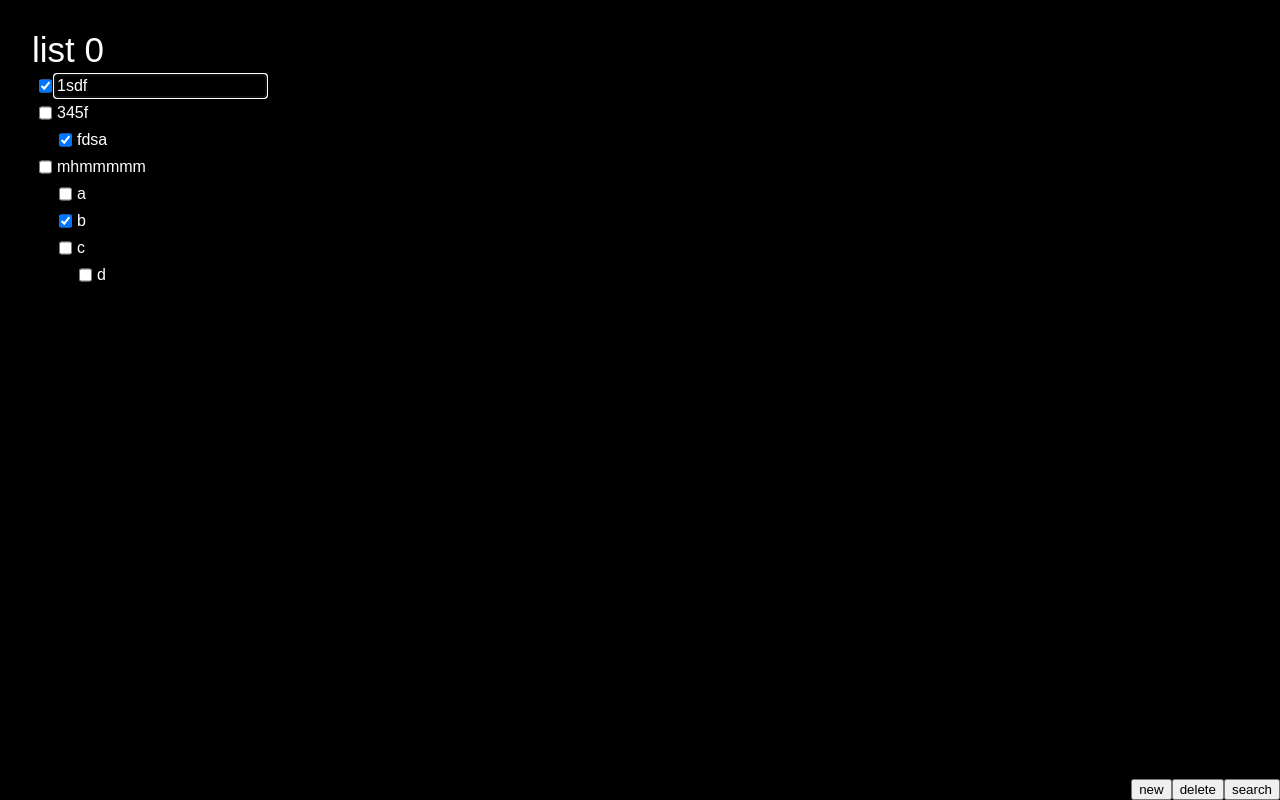
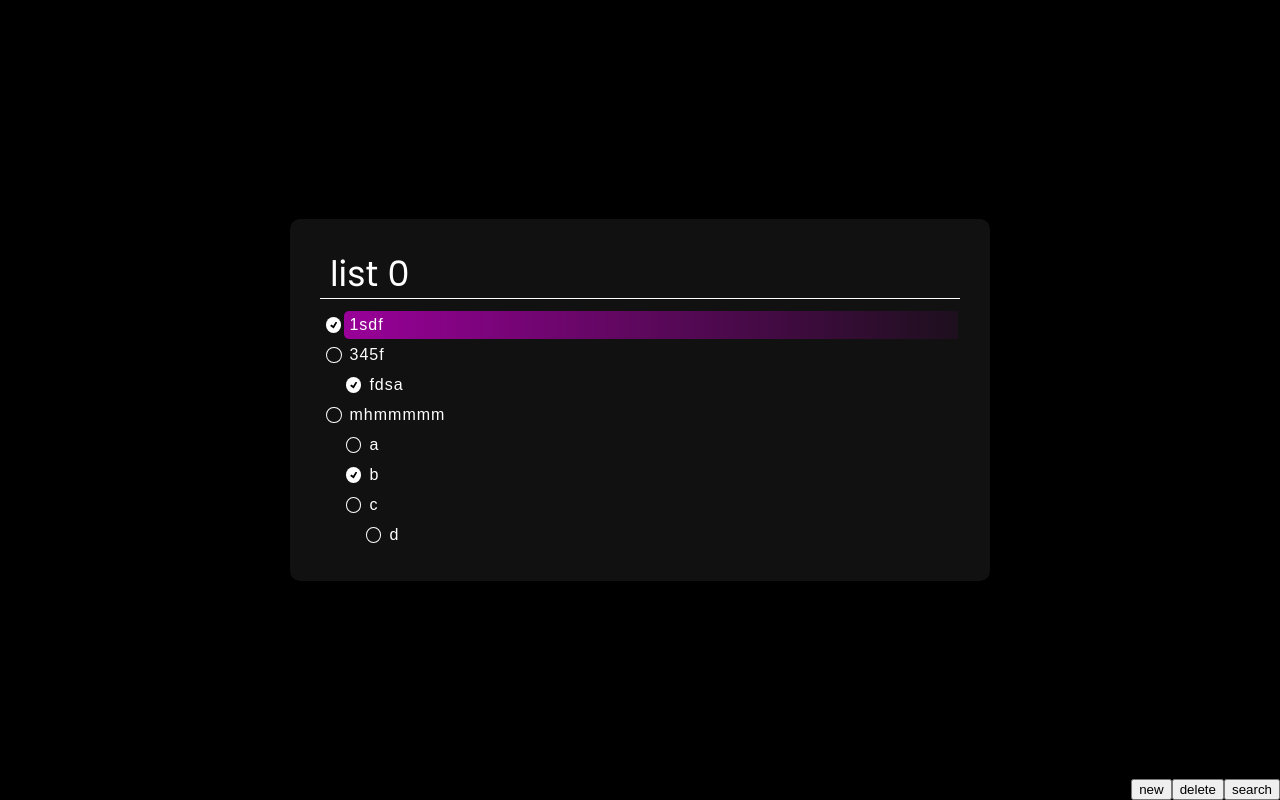
Before and after one commit to Jeff0Brewer/to-do, a Next.js app: page / in a window 1280 px wide. Built offline with nearby package versions, Linux system fonts and the light colour scheme.

Commit message:
style list

```diff
--- a/components/item.tsx
+++ b/components/item.tsx
@@ -42,8 +42,9 @@ const Item: FC<ItemProps> = props => {
     }, [props.focus])
 
     return (
-        <div className={styles.itemContainer}>
+        <div className={styles.itemContainer} onMouseDown={props.setFocus}>
             <input
+                className={styles.itemCheck}
                 type="checkbox"
                 defaultChecked={props.completed}
                 onChange={toggleCompleted}
@@ -56,7 +57,6 @@ const Item: FC<ItemProps> = props => {
                 defaultValue={props.text}
                 onChange={changeText}
                 onKeyDown={keyHandler}
-                onMouseDown={props.setFocus}
             />
         </div>
     )
--- a/pages/index.tsx
+++ b/pages/index.tsx
@@ -4,6 +4,7 @@ import Head from 'next/head'
 import ListInterface from '../components/list-interface'
 import List from '../components/list'
 import { ListData } from '../lib/types'
+import styles from '../styles/Home.module.css'
 
 const testLists: Array<ListData> = [
     {
@@ -68,7 +69,9 @@ const Home: NextPage = () => {
                 <link rel="icon" href="/favicon.ico" />
             </Head>
             <ListInterface lists={lists} setLists={setLists} listInd={listInd} setListInd={setListInd} />
-            <List lists={lists} setLists={setLists} listInd={listInd} />
+            <div className={styles.center}>
+                <List lists={lists} setLists={setLists} listInd={listInd} />
+            </div>
         </>
 
     )
--- a/styles/Home.module.css
+++ b/styles/Home.module.css
@@ -1,129 +1,9 @@
-.container {
-  padding: 0 2rem;
+.center {
+    display: flex;
+    justify-content: center;
+    align-items: center;
+    width: 100vw;
+    padding: 30px;
+    min-height: 100vh;
+    overflow-y: scroll;
 }
-
-.main {
-  min-height: 100vh;
-  padding: 4rem 0;
-  flex: 1;
-  display: flex;
-  flex-direction: column;
-  justify-content: center;
-  align-items: center;
-}
-
-.footer {
-  display: flex;
-  flex: 1;
-  padding: 2rem 0;
-  border-top: 1px solid #eaeaea;
-  justify-content: center;
-  align-items: center;
-}
-
-.footer a {
-  display: flex;
-  justify-content: center;
-  align-items: center;
-  flex-grow: 1;
-}
-
-.title a {
-  color: #0070f3;
-  text-decoration: none;
-}
-
-.title a:hover,
-.title a:focus,
-.title a:active {
-  text-decoration: underline;
-}
-
-.title {
-  margin: 0;
-  line-height: 1.15;
-  font-size: 4rem;
-}
-
-.title,
-.description {
-  text-align: center;
-}
-
-.description {
-  margin: 4rem 0;
-  line-height: 1.5;
-  font-size: 1.5rem;
-}
-
-.code {
-  background: #fafafa;
-  border-radius: 5px;
-  padding: 0.75rem;
-  font-size: 1.1rem;
-  font-family: Menlo, Monaco, Lucida Console, Liberation Mono, DejaVu Sans Mono,
-    Bitstream Vera Sans Mono, Courier New, monospace;
-}
-
-.grid {
-  display: flex;
-  align-items: center;
-  justify-content: center;
-  flex-wrap: wrap;
-  max-width: 800px;
-}
-
-.card {
-  margin: 1rem;
-  padding: 1.5rem;
-  text-align: left;
-  color: inherit;
-  text-decoration: none;
-  border: 1px solid #eaeaea;
-  border-radius: 10px;
-  transition: color 0.15s ease, border-color 0.15s ease;
-  max-width: 300px;
-}
-
-.card:hover,
-.card:focus,
-.card:active {
-  color: #0070f3;
-  border-color: #0070f3;
-}
-
-.card h2 {
-  margin: 0 0 1rem 0;
-  font-size: 1.5rem;
-}
-
-.card p {
-  margin: 0;
-  font-size: 1.25rem;
-  line-height: 1.5;
-}
-
-.logo {
-  height: 1em;
-  margin-left: 0.5rem;
-}
-
-@media (max-width: 600px) {
-  .grid {
-    width: 100%;
-    flex-direction: column;
-  }
-}
-
-@media (prefers-color-scheme: dark) {
-  .card,
-  .footer {
-    border-color: #222;
-  }
-  .code {
-    background: #111;
-  }
-  .logo img {
-    filter: invert(1);
-  }
-}
--- a/styles/List.module.css
+++ b/styles/List.module.css
@@ -1,18 +1,32 @@
 .list {
+    width: 100vw;
+    max-width: 700px;
     padding: 30px;
+    border-radius: 10px;
+    background-color: #111;
+    overflow-x: hidden;
 }
 
 .list input[type=text] {
-    border: none;
     background-color: transparent;
     color: #fff;
+    width: 100%;
+}
+
+.list input[type=text]:focus {
+    outline-style: none;
+    background: linear-gradient(to right, #909 0%, transparent 110%);
 }
 
 .title {
-    width: 100vw;
-    max-width: var(--list-max-width);
-    height: 40px;
+    border: solid #fff;
+    border-width: 0 0 1px 0;
+    border-radius: 5px 5px 0 0;
+    height: 50px;
+    margin: 0 0 10px 0;
     font-size: 35px;
+    font-family: 'Poppins', sans-serif;
+    padding-left: 10px;
 }
 
 .indent {
@@ -21,11 +35,49 @@
 
 .itemContainer {
     display: flex;
+    align-items: center;
     color: #fff;
-    margin: 5px;
+    margin: 2px;
 }
 
 .itemText {
-    height: 22px;
+    border: none;
+    letter-spacing: 1px;
+    height: 28px;
     font-size: 16px;
+    padding-left: 5px;
+    border-radius: 5px 0 0 5px;
 }
+
+.itemCheck {
+    appearance: none;
+    background-color: transparent;
+    width: 16px;
+    height: 16px;
+    border-radius: 50%;
+    border: 1px solid #fff;
+    display: grid;
+    place-content: center;
+}
+
+.itemCheck:hover {
+    background-color: #909;
+}
+
+.itemCheck:checked {
+    background-color: #fff;
+    border: none;
+}
+
+.itemChecked:hover:checked {
+    background-color: #999;
+}
+
+.itemCheck:checked::before {
+    content: "";
+    display: block;
+    width: 7px;
+    height: 7px;
+    background-color: #000;
+    clip-path: polygon(14% 44%, 0 65%, 50% 100%, 100% 16%, 80% 0%, 43% 62%);
+}
--- a/styles/ListInterface.module.css
+++ b/styles/ListInterface.module.css
@@ -1,5 +1,5 @@
 .buttons {
-    position: absolute;
+    position: fixed;
     right: 0;
     bottom: 0;
 }
--- a/styles/SearchInterface.module.css
+++ b/styles/SearchInterface.module.css
@@ -1,5 +1,5 @@
 .interface {
-    position: absolute;
+    position: fixed;
     left: 0;
     right: 0;
     top: 0;
--- a/styles/globals.css
+++ b/styles/globals.css
@@ -1,3 +1,5 @@
+@import url('https://fonts.googleapis.com/css2?family=Poppins&display=swap');
+
 :root {
     --list-max-width: 400px;
 }
@@ -9,7 +11,7 @@
 html, body {
     padding: 0;
     margin: 0;
-    font-family: Arial, Helvetica, sans-serif;
+    font-family: Helvetica, Arial, sans-serif;
     color: #fff;
     background: black;
 }
```
